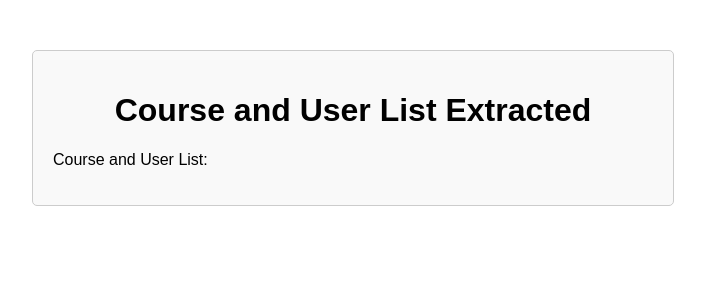
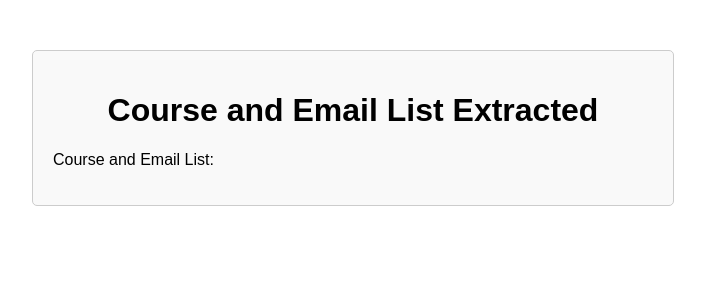
Before and after one commit to rubayethasan21/unisync, a Flask app: template templates/result.html in a window 1280 px wide. Shown: the top 300 px of the page, without its empty margins (287-992 px from the left). Run offline with Flask 3, Linux system fonts and the light colour scheme; the template is opened without the code that fills it, so the values that code supplies are empty.

```diff
--- a/app.py
+++ b/app.py
@@ -85,6 +85,25 @@ def extract_username_column_from_table(html_content):
 
     return username_column_data
 
+def extract_email_column_from_table(html_content):
+    """Extracts the email column (Anmeldename) from the table in the provided HTML content."""
+    soup = BeautifulSoup(html_content, 'html.parser')
+
+    # Find the table by class
+    table = soup.find('table', {'class': 'table table-striped fullwidth'})
+
+    # List to hold the username data
+    email_column_data = []
+
+    # Loop through all rows in the table body
+    for row in table.find('tbody').find_all('tr'):
+        # Get all columns (td elements)
+        columns = row.find_all('td')
+        if len(columns) >= 5:  # Ensure there are at least 5 columns
+            email_column_data.append(columns[4].text.strip())  # Extract the text from the fifth column
+
+    return email_column_data
+
 def visit_course_page_and_scrape(page, course):
     """Creates a dynamic URL for each course, navigates to it, and scrapes the content."""
     dynamic_url = f"https://ilias.hs-heilbronn.de/ilias.php?baseClass=ilrepositorygui&cmdNode=yc:ml:95&cmdClass=ilCourseMembershipGUI&ref_id={course['refId']}"
@@ -95,10 +114,15 @@ def visit_course_page_and_scrape(page, course):
     print(f"Scraped HTML for {course['name']} at {dynamic_url}:", course_html_content)
 
     # Extract the usernames (Anmeldename) from the table
-    usernames = extract_username_column_from_table(course_html_content)
-    print(f"Username Column Data (Anmeldename) for {course['name']}:", usernames)
+    #usernames = extract_username_column_from_table(course_html_content)
+    #print(f"Username Column Data (Anmeldename) for {course['name']}:", usernames)
+    #return course_html_content, usernames
 
-    return course_html_content, usernames
+
+    emails = extract_email_column_from_table(course_html_content)
+    print(f"Email Column Data for {course['name']}:", emails)
+
+    return course_html_content, emails
 
 @app.route('/')
 def index():
@@ -122,20 +146,29 @@ def perform_sync():
         courses = extract_courses(html_content)
         print('Extracted Courses:', courses)
 
-        all_username_column_data = []
+        #all_username_column_data = []
+        all_email_column_data = []
         for course in courses:
-            course_html_content, usernames = visit_course_page_and_scrape(page, course)
-            all_username_column_data.append({
+            #course_html_content, usernames = visit_course_page_and_scrape(page, course)
+            # all_username_column_data.append({
+            #     'course_name': course['name'],
+            #     'user_name': usernames
+            # })
+
+            course_html_content, emails = visit_course_page_and_scrape(page, course)
+            all_email_column_data.append({
                 'course_name': course['name'],
-                'user_name': usernames
+                'emails': emails
             })
 
-        print('all_username_column_data', all_username_column_data)
+        #print('all_username_column_data', all_username_column_data)
+        print('all_username_column_data', all_email_column_data)
         browser.close()
         playwright.stop()
 
         # Render the result.html template with the data
-        return render_template('result.html', all_username_column_data=all_username_column_data)
+        #return render_template('result.html', all_username_column_data=all_username_column_data)
+        return render_template('result.html', all_email_column_data=all_email_column_data)
 
     except Exception as e:
         if 'browser' in locals():
--- a/requirements.txt
+++ b/requirements.txt
@@ -8,3 +8,4 @@ lxml==5.3.0
 requests==2.32.3
 selenium==4.11.2
 webdriver-manager==4.0.2
+matrix-nio==0.18.5
--- a/templates/result.html
+++ b/templates/result.html
@@ -29,7 +29,7 @@
     <link rel="manifest" href="/manifest.json">
 </head>
 <body>
-    <div class="container">
+    <!--<div class="container">
         <h1>Course and User List Extracted</h1>
         <p>Course and User List:</p>
         {% for course in all_username_column_data %}
@@ -45,5 +45,22 @@
             </div>
         {% endfor %}
     </div>
+-->
+    <div class="container">
+        <h1>Course and Email List Extracted</h1>
+        <p>Course and Email List:</p>
+        {% for course in all_email_column_data %}
+            <div class="course">
+                <h2>{{ course.course_name }}</h2>
+                <div class="emails">
+                    <ul>
+                        {% for email in course.emails %}
+                            <li>{{ email }}</li>
+                        {% endfor %}
+                    </ul>
+                </div>
+            </div>
+        {% endfor %}
+    </div>
 </body>
 </html>
```
